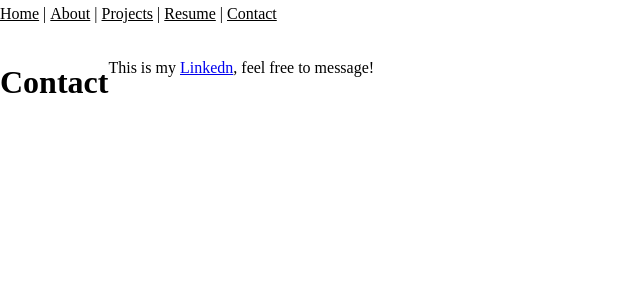
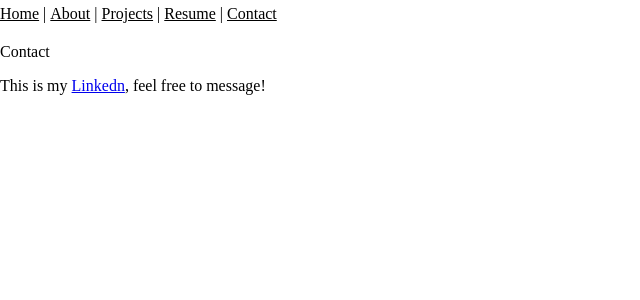
Before and after one commit to Julianzen/julians.github.io, a Jekyll site: the page built from contact.md, in a window 1280 px wide. Shown: the top 300 px of the page, without its empty margins (0-640 px from the left). Built offline with Jekyll 4.4.1, drawn with Linux system fonts in a browser that asks for light colours.

Commit message:
Refactor contact section with HTML layout
Updated contact section with HTML structure.

```diff
--- a/contact.md
+++ b/contact.md
@@ -3,6 +3,12 @@ layout: default
 title: "Contact"
 ---
 
-# Contact
+<div class="contact-main">
+  <h>
+    Contact
+  </h>
+  <p>
+    This is my <a href="https://www.linkedin.com/in/julian-shyu-3081142a8/" target="_blank">Linkedn</a>, feel free to message!
+  </p>
 
-This is my <a href="https://www.linkedin.com/in/julian-shyu-3081142a8/" target="_blank">Linkedn</a>, feel free to message!
+</div>
```
